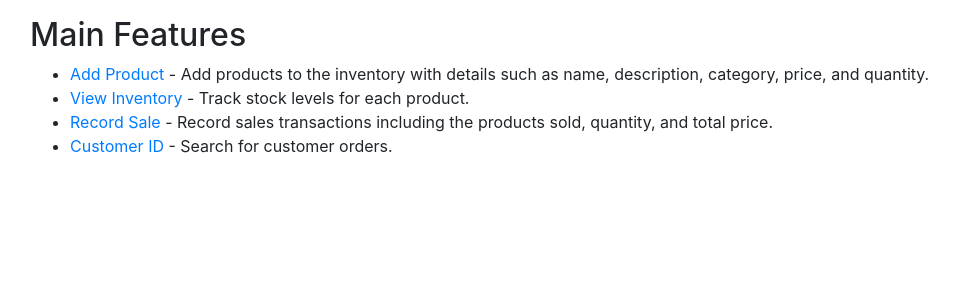
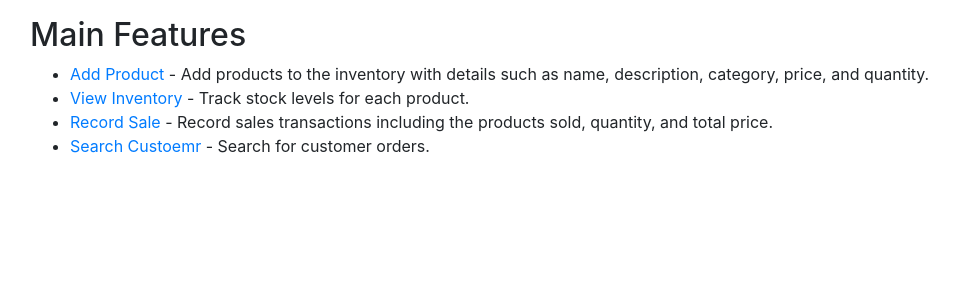
Before and after one commit to smithsav/SDEV220-Final-Project, a Django app: page / in a window 1280 px wide. Shown: the part 80-380 px from the top of the page, without its empty margins (55-1014 px from the left). Run offline with Django 3.2, Linux system fonts and the light colour scheme; parts of the project's set-up code (start-up, migrations or seed data) failed here and were passed over; some libraries are stand-ins or nearby versions.

Commit message:
edited customer info

```diff
--- a/blog/templates/blog/base.html
+++ b/blog/templates/blog/base.html
@@ -22,7 +22,7 @@
             <li><a href="{% url 'add_product' %}">Add Product</a> - Add products to the inventory with details such as name, description, category, price, and quantity.</li>
             <li><a href="{% url 'view_inventory' %}">View Inventory</a> - Track stock levels for each product.</li>
             <li><a href="{% url 'record_sale' %}">Record Sale</a> - Record sales transactions including the products sold, quantity, and total price.</li>
-            <li><a href="{% url 'add_customerID' %}">Customer ID</a> - Search for customer orders.</li>
+            <li><a href="{% url 'customer' %}">Search Custoemr</a> - Search for customer orders.</li>
         </ul>
     </section>
 </div>
```
